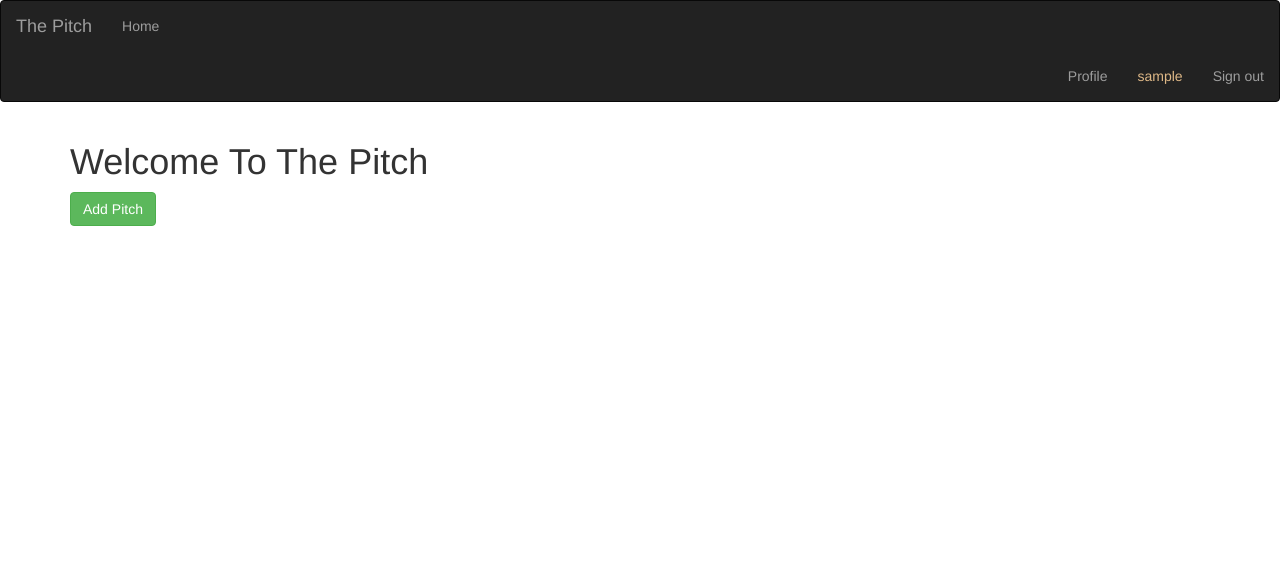
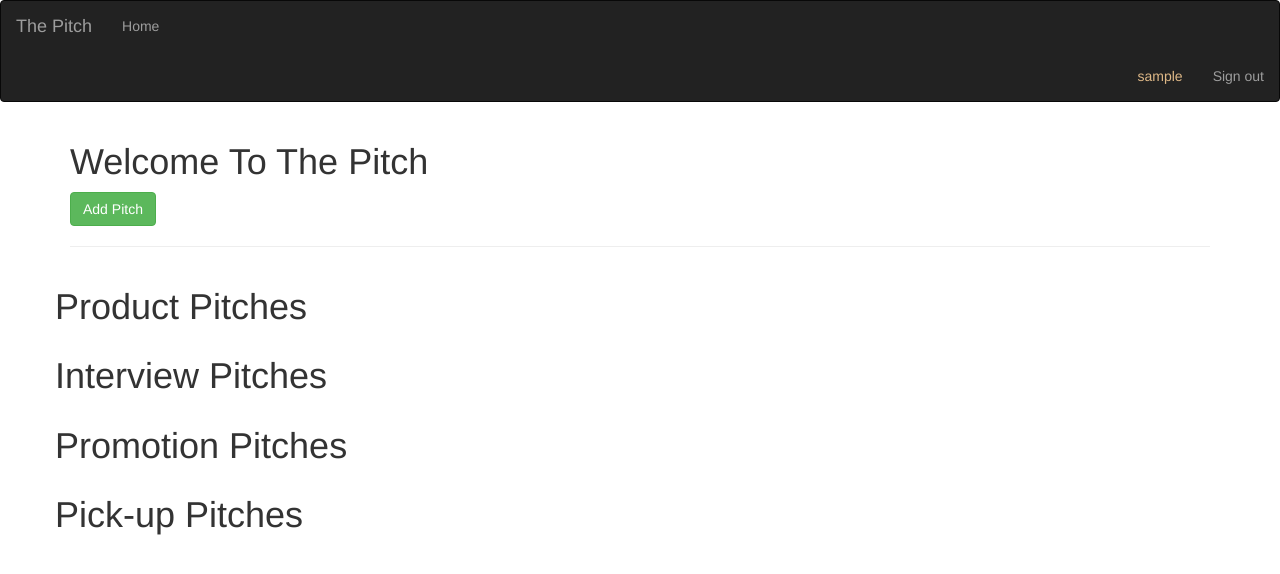
Before and after one commit to Nyota254/the-pitch, a Flask app: page / in a window 1280 px wide. Shown: the top 574 px of the page. Run offline with Flask 2, Linux system fonts and the light colour scheme; a user stored in the database is signed in; tables that the repository leaves empty hold one stand-in row (values such as "Sample post"); some libraries are stand-ins or nearby versions.

Commit message:
add the users ability to create the posts

```diff
--- a/app/main/views.py
+++ b/app/main/views.py
@@ -1,24 +1,27 @@
 from . import main
 from flask import render_template,redirect,url_for
-from flask_login import login_required
+from flask_login import login_required,current_user,login_user,logout_user
 from .forms import PitchUploadForm
 from .. import db
-from ..models import Pitch,Comment
+from ..models import Pitch,Comment,User
 
 @main.route('/')
 def index():
     pitch = Pitch.get_pitch('Product')
+    interview_pitch = Pitch.get_pitch('Interview')
+    promotion_pitch = Pitch.get_pitch('Promotion')
+    pickup_pitch = Pitch.get_pitch('Pick-up')
     title='Welcome to the pitch'
-    return render_template('index.html',title=title,pitches=pitch)
+    return render_template('index.html',title=title,pitches=pitch,interview_pitch=interview_pitch,promotion_pitch=promotion_pitch,pickup_pitch=pickup_pitch)
 
 @main.route('/addpitch',methods = ['GET','POST'])
-# @login_required
+@login_required
 def add_pitch():
     form = PitchUploadForm()
     if form.validate_on_submit():
         pitch = form.pitch.data
         category = form.category.data
-        new_pitch = Pitch(pitch = pitch,category = category)
+        new_pitch = Pitch(pitch = pitch,category = category,user = current_user)
         new_pitch.save_pitch()
         return redirect(url_for('.index'))
     title = 'Add a pitch'
--- a/app/models.py
+++ b/app/models.py
@@ -2,9 +2,6 @@
 from werkzeug.security import generate_password_hash,check_password_hash
 from flask_login import UserMixin
 
-@login_manager.user_loader
-def load_user(user_id):
-    return User.query.get(int(user_id))
 
 class User(UserMixin,db.Model):
     '''
@@ -67,3 +64,7 @@
     comment = db.Column(db.String(255))
     pitch_id = db.Column(db.Integer,db.ForeignKey('pitches.id'))
     user_id = db.Column(db.Integer,db.ForeignKey('users.id'))
+
+@login_manager.user_loader
+def load_user(user_id):
+    return User.query.get(int(user_id))
--- a/app/templates/index.html
+++ b/app/templates/index.html
@@ -1,12 +1,72 @@
 {% extends 'base.html' %}
 
 {% block content %}
-<div class = "container">
+<div class="container">
     <h1>Welcome To The Pitch</h1>
     <a href="{{url_for('main.add_pitch')}}" class="btn btn-success">Add Pitch</a>
-    {% for pitch in pitches %}
-        <h1>{{ pitch.category }}</h1>
-        <p>{{ pitch.pitch }}</p>
-    {% endfor %}
+    <hr>
+    <div class="row">
+        <div>
+            <h1>Product Pitches</h1>
+            {% for pitch in pitches %}
+            <div class="col-md-4">
+                <div class="panel panel-default">
+                <div class="panel-body">
+                <p>{{ pitch.pitch }}</p>
+                <p><strong>by: {{ pitch.user }}</strong></p>
+            </div>
+            </div>
+            </div>
+            {% endfor %}
+        </div>
+    </div>
+    <div class="row">
+        <div>
+            <h1>Interview Pitches</h1>
+            {% for pitch in interview_pitch %}
+            <div class="col-md-4">
+                    <div class="panel panel-default">
+                    <div class="panel-body">
+                <p>{{ pitch.pitch }}</p>
+                <p><strong>by: {{ pitch.user }}</strong></p>
+            </div>
+            </div>
+            </div>
+            {% endfor %}
+        </div>
+    </div>
+    <div class="row">
+        <div>
+            <h1>Promotion Pitches</h1>
+            {% for pitch in promotion_pitch %}
+            <div class="col-md-4">
+                    <div class="panel panel-default">
+                    <div class="panel-body">
+                <p>{{ pitch.pitch }}</p>
+                <p><strong>by: {{ pitch.user.username }}</strong></p>
+            </div>
+            </div>
+            </div>
+            {% endfor %}
+        </div>
+    </div>
+    <div class="row">
+        <div>
+            <h1>Pick-up Pitches</h1>
+            {% for pitch in pickup_pitch %}
+            <div class="col-md-4">
+                <div class="panel panel-default">
+                    <div class="panel-body">
+                <p>{{ pitch.pitch }}</p>
+                <p><strong>by: {{ pitch.user }}</strong></p>
+            </div>
+            </div>
+            </div>
+            {% endfor %}
+        </div>
+    </div>
+
+
+
 </div>
 {% endblock %}
--- a/app/templates/navbar.html
+++ b/app/templates/navbar.html
@@ -15,11 +15,10 @@
             </div>
             <ul class="nav navbar-nav navbar-right">
                 {% if current_user.is_authenticated %}
-                <li><a href="{{url_for('main.profile',uname=current_user.username)}}">Profile</a></li>
                 <li style = "color:burlywood;padding:15px;">{{current_user.username}}</li>
                 <li><a href="{{url_for('auth.logout')}}">Sign out</a></li>
                 {% else %}
-                <li><a href="{{url_for('auth.login')}}"></a>Sign in</li>
+                <li><a href="{{url_for('auth.login')}}">Sign in</a></li>
                 {% endif %}
 
             </ul>
```
Also changed, not shown: app/auth/views.py (+6 -5 lines).
